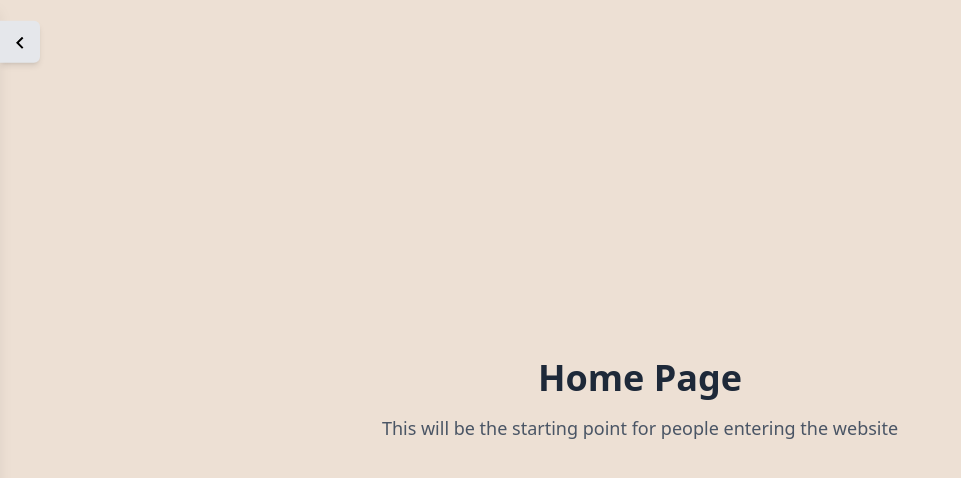
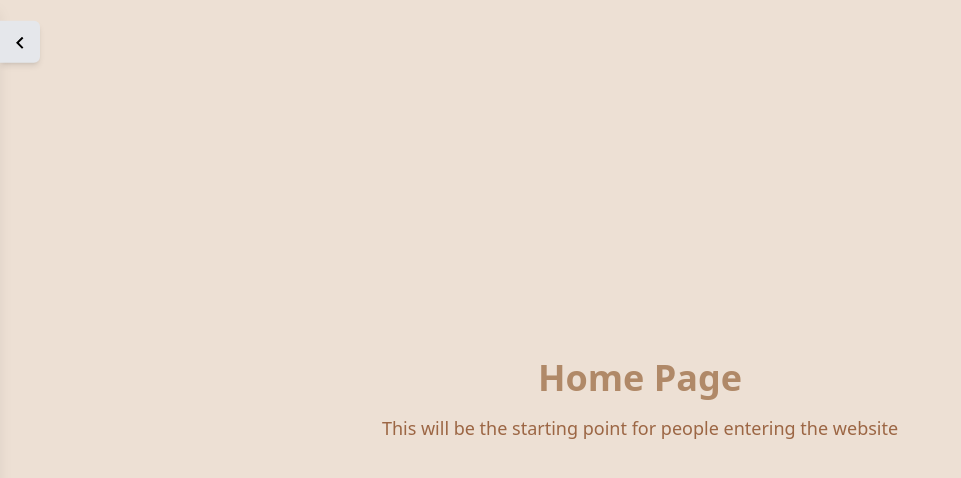
Before and after one commit to OccultParrot/ParrotsPhotos, a React (Vite) app in the folder client/: page / in a window 1280 px wide. Shown: the top 478 px of the page, without its empty margins (0-961 px from the left). Built offline with nearby package versions, Linux system fonts and the light colour scheme.

Commit message:
Updated page to use new colors

```diff
--- a/client/src/pages/HomePage.tsx
+++ b/client/src/pages/HomePage.tsx
@@ -1,8 +1,8 @@
 export default function HomePage() {
 	return (
 		<div className="flex min-h-screen flex-col items-center justify-center">
-			<h1 className="text-4xl font-bold text-gray-800">Home Page</h1>
-			<p className="mt-4 text-lg text-gray-600">This will be the starting point for people entering the website</p>
+			<h1 className="text-4xl font-bold text-[var(--text-primary)]">Home Page</h1>
+			<p className="mt-4 text-lg text-[var(--text-secondary)]">This will be the starting point for people entering the website</p>
 		</div>
 	);
 }
```
